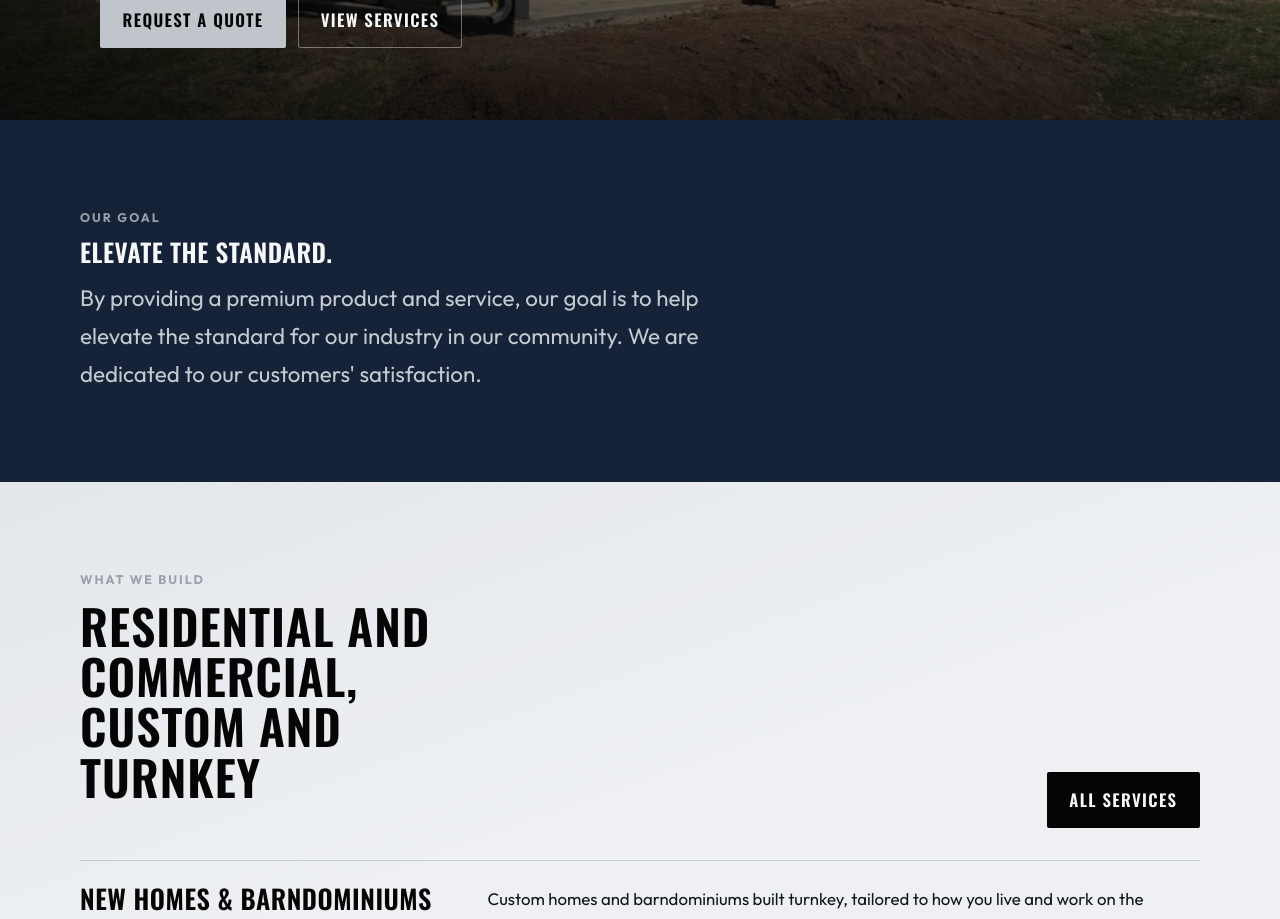
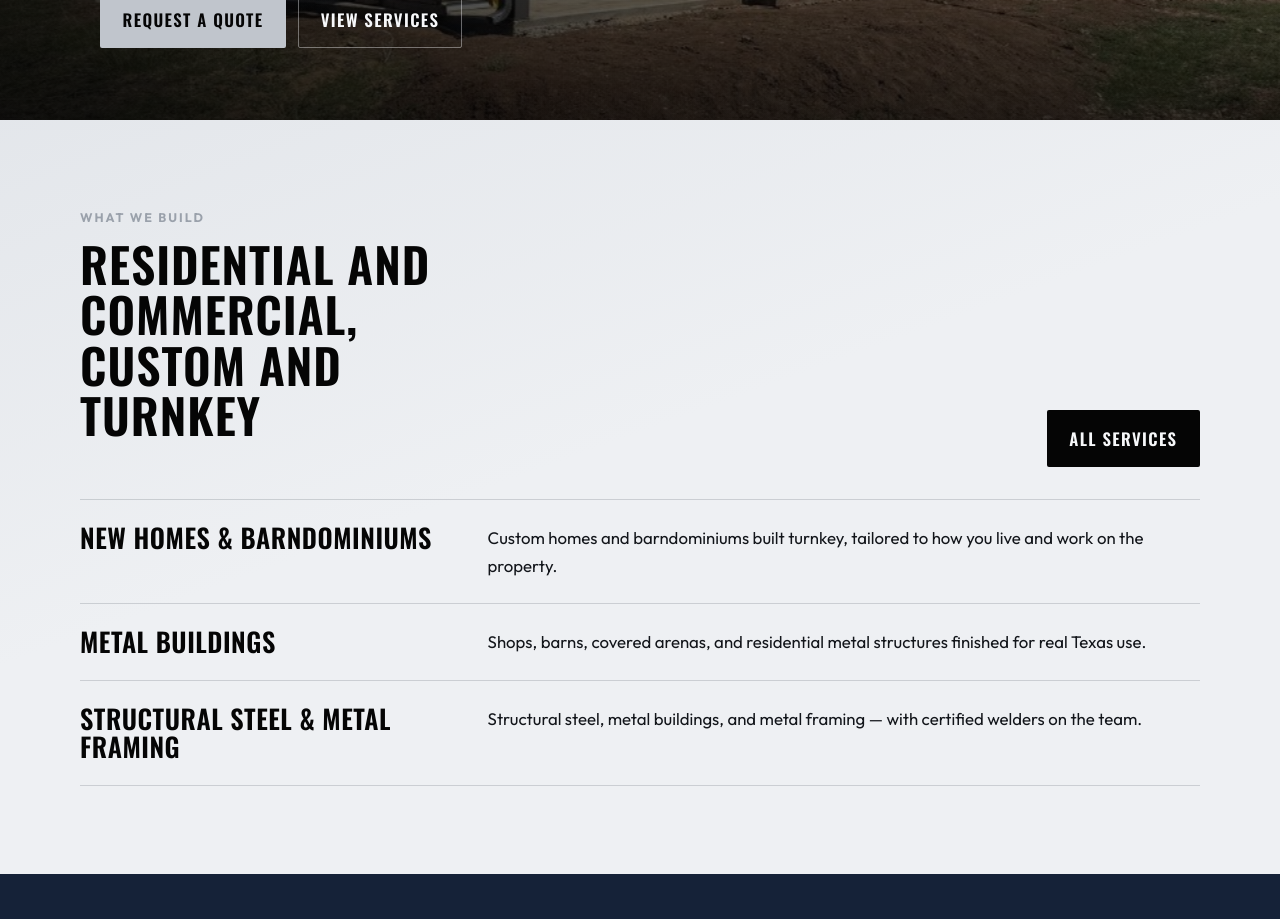
Before and after one commit to jayce-app/ACAC, a React (Vite) app: page / in a window 1280 px wide. Shown: the part 680-1599 px from the top of the page. Built offline with nearby package versions, Linux system fonts and the light colour scheme.

Commit message:
Remove Home Our goal section
Drop the mission/goal band that was leftover association-style copy.

Co-authored-by: JAYCE <jayce-app@users.noreply.github.com>

```diff
--- a/src/pages/Home.css
+++ b/src/pages/Home.css
@@ -100,18 +100,6 @@
   flex-wrap: wrap;
   gap: 0.75rem;
   animation: rise-in 700ms ease 320ms both;
-}
-
-.band--promise {
-  background: var(--navy);
-  color: var(--white);
-}
-
-.band--promise .lead {
-  font-size: clamp(1.15rem, 2vw, 1.4rem);
-  max-width: 42rem;
-  color: var(--mist);
-  line-height: 1.7;
 }
 
 .band--services {
--- a/src/pages/Home.tsx
+++ b/src/pages/Home.tsx
@@ -42,14 +42,6 @@ export function Home() {
               View services
             </Link>
           </div>
-        </div>
-      </section>
-
-      <section className="band band--promise" aria-labelledby="promise-title">
-        <div className="band__inner reveal">
-          <p className="eyebrow">Our goal</p>
-          <h2 id="promise-title">Elevate the standard.</h2>
-          <p className="lead">{company.mission}</p>
         </div>
       </section>
 
```
